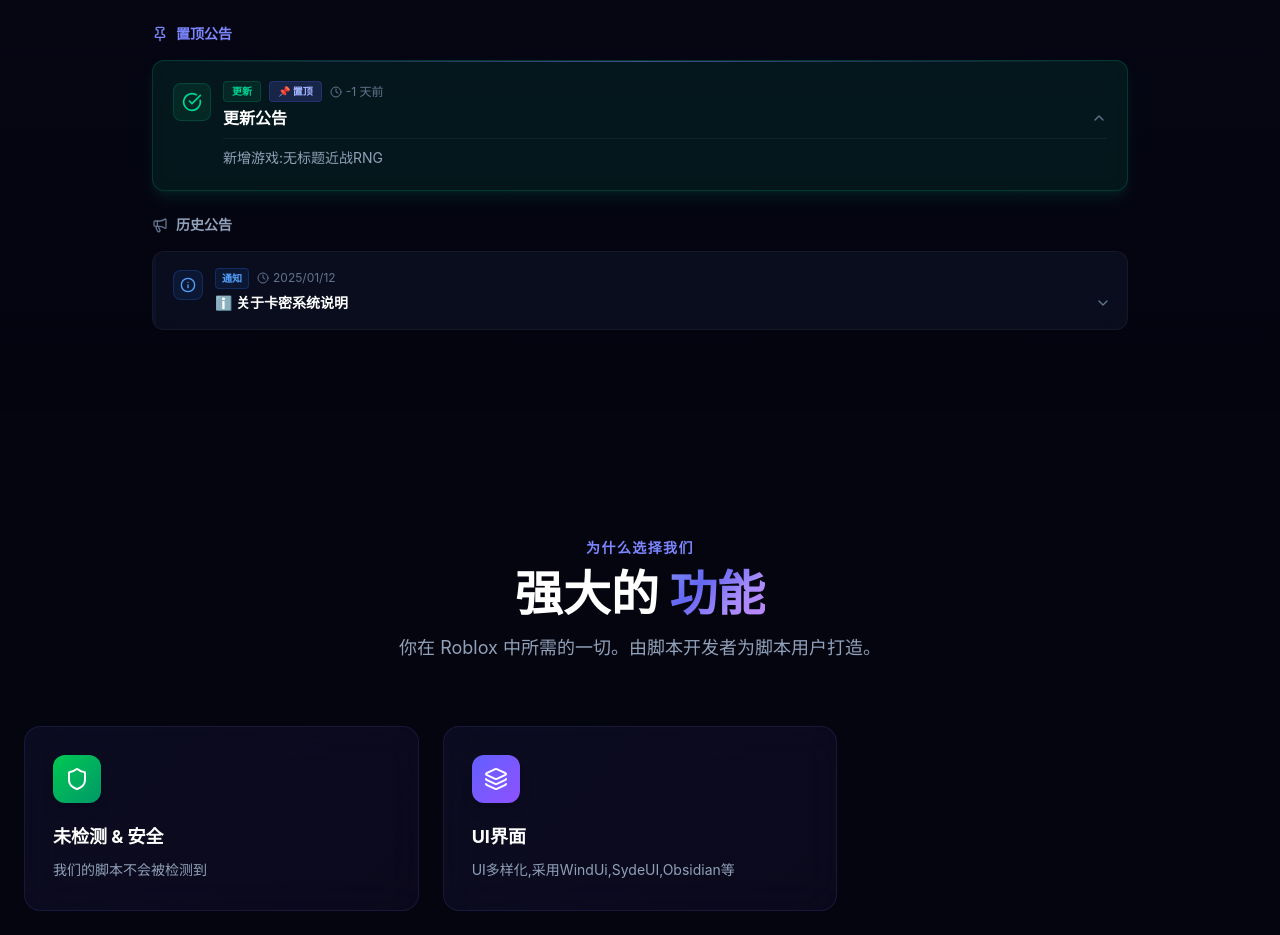
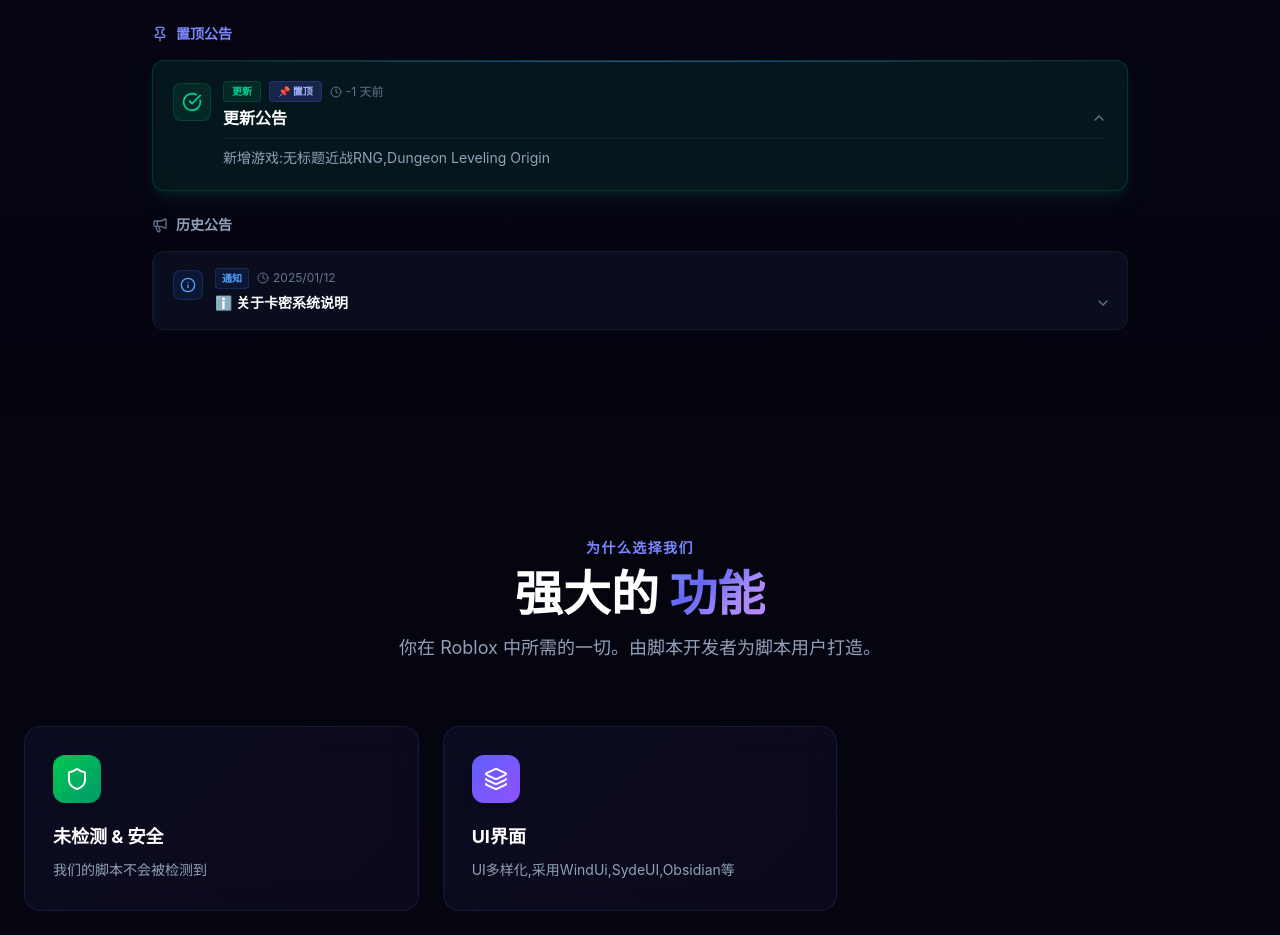
Before and after one commit to oicx7154/R2.io, a React (Vite) app: page / in a window 1280 px wide. Shown: the part 1120-2055 px from the top of the page. Built offline with nearby package versions, Linux system fonts and the light colour scheme.

Commit message:
Add files via upload

```diff
--- a/src/components/Announcements.tsx
+++ b/src/components/Announcements.tsx
@@ -33,7 +33,7 @@ const announcements: Announcement[] = [
   {
     id: 2,
     title: "更新公告",
-    content: "新增游戏:无标题近战RNG",
+    content: "新增游戏:无标题近战RNG,Dungeon Leveling Origin",
     date: '2026-03-15',
     type: 'update',
     pinned: true,
--- a/src/components/Games.tsx
+++ b/src/components/Games.tsx
@@ -56,6 +56,14 @@ const games = [
     placeId: 99248392277037,
     universeId: 99248392277037,
     features: ["自动攻击","自动抽奖"],
+    status: "已更新",
+    gradient: "from-emerald-500 to-green-500"
+  },
+  {
+    name: "Dungeon Leveling Origin",
+    placeId: 85809786409351,
+    universeId: 85809786409351,
+    features: ["杀戮光环"],
     status: "已更新",
     gradient: "from-emerald-500 to-green-500"
   }
```
